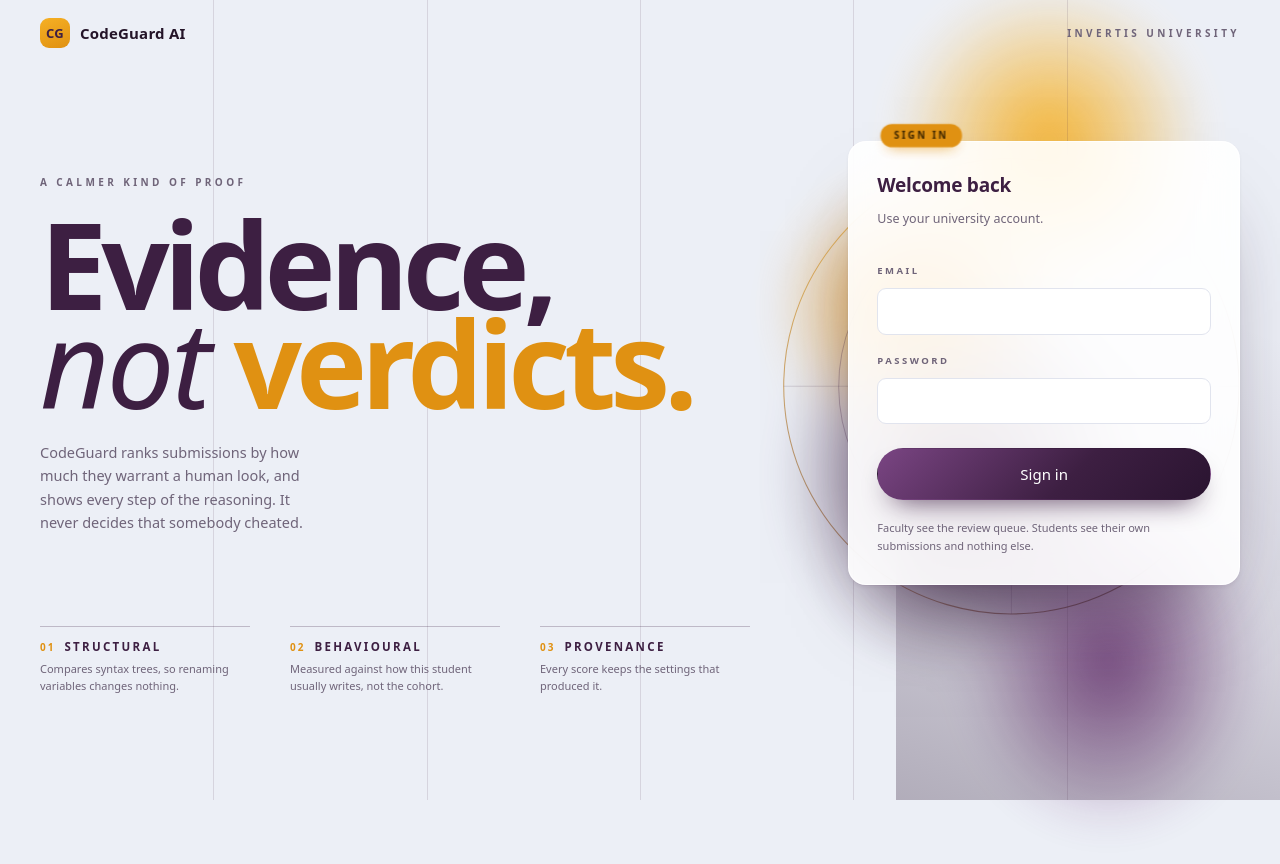
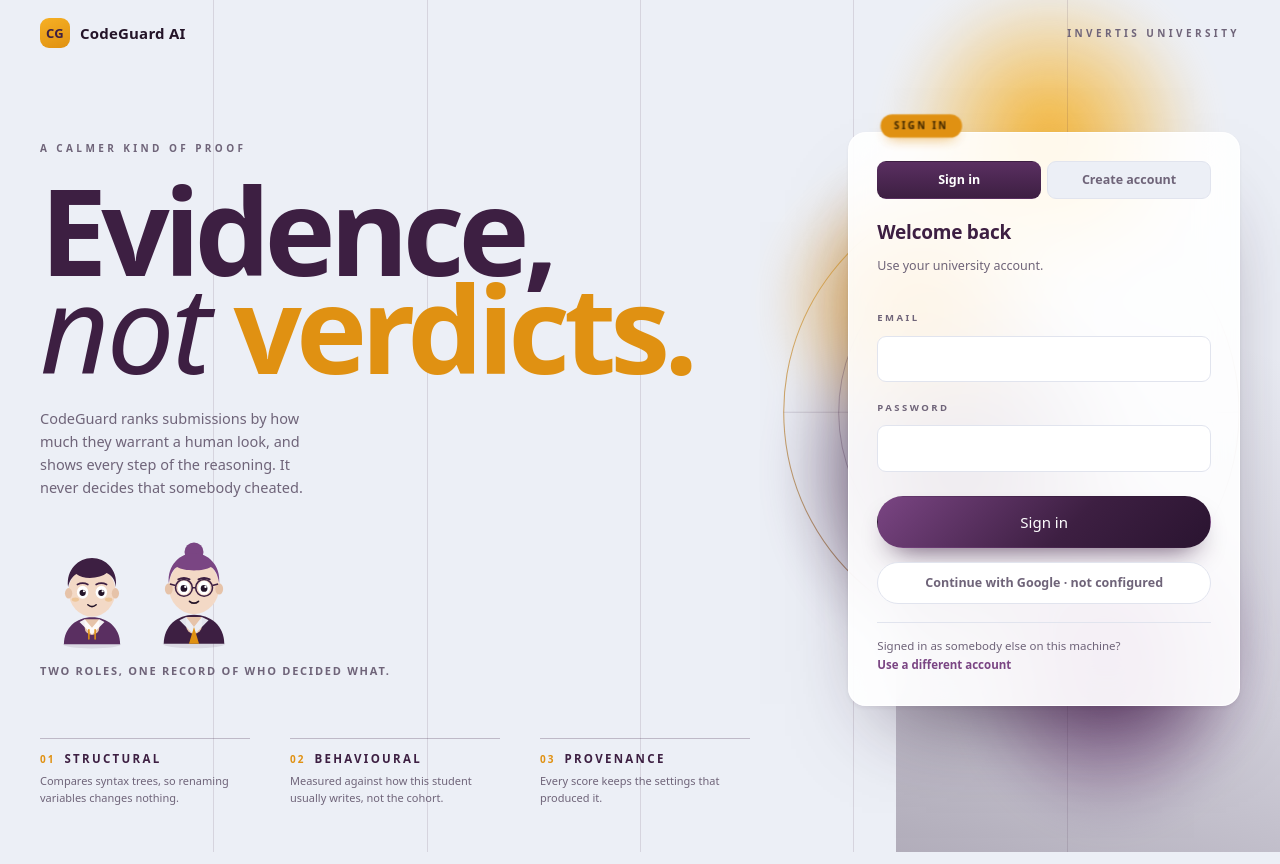
Before and after one commit to MohammadSaqlain124/codeguard-ai, a React (Vite) app in the folder apps/web/: page /login in a window 1280 px wide. Built offline with nearby package versions, Linux system fonts and the light colour scheme; no server answers.

Commit message:
feat(web): sign up, account switch, eyes shut on password

```diff
--- a/apps/web/src/pages/LoginPage.tsx
+++ b/apps/web/src/pages/LoginPage.tsx
@@ -1,21 +1,19 @@
 /**
- * Sign in.
+ * Sign in, and public registration.
  *
- * The only screen in the app with no data to lay out, which makes it the one
- * place a piece of editorial design belongs: a statement of what the system
- * is for, the three layers named, and the form itself as one object on a
- * plane in front of the rest.
- *
- * The depth is real rather than drawn. The card, the ring diagram and the
- * colour mass each sit at a different distance and answer the pointer by a
- * different amount, which is what makes the scene read as space instead of
- * as a picture of space.
+ * Two things worth knowing before reading the markup. The planes stop
+ * answering the pointer while a field has focus, because a card that keeps
+ * leaning moves the input away from the cursor aiming at it. And the
+ * characters shut their eyes while a password is being typed, which is a
+ * joke that happens to be the only correct behaviour available.
  */
 import { useEffect, useRef, useState } from "react";
 import { useNavigate } from "react-router-dom";
 
+import * as api from "../api/client";
 import { ApiError } from "../api/client";
 import { useAuth } from "../auth/AuthProvider";
+import { Avatars } from "../components/Avatars";
 
 const LAYERS = [
   ["01", "Structural", "Compares syntax trees, so renaming variables changes nothing."],
@@ -23,19 +21,22 @@ const LAYERS = [
   ["03", "Provenance", "Every score keeps the settings that produced it."],
 ];
 
+type Mode = "signin" | "signup";
+
 export function LoginPage() {
   const { signIn } = useAuth();
   const navigate = useNavigate();
   const stage = useRef<HTMLDivElement | null>(null);
 
+  const [mode, setMode] = useState<Mode>("signin");
   const [email, setEmail] = useState("");
   const [password, setPassword] = useState("");
+  const [name, setName] = useState("");
+  const [rollNo, setRollNo] = useState("");
+  const [hidingEyes, setHidingEyes] = useState(false);
   const [error, setError] = useState<string | null>(null);
   const [busy, setBusy] = useState(false);
 
-  // Pointer drives three custom properties; the stylesheet decides what each
-  // plane does with them. Keeping the maths here and the depth there means a
-  // layer can be re-tuned without touching this file.
   useEffect(() => {
     const el = stage.current;
     if (!el) return;
@@ -54,7 +55,6 @@ export function LoginPage() {
     function onMove(event: PointerEvent) {
       x = (event.clientX / window.innerWidth) * 2 - 1;
       y = (event.clientY / window.innerHeight) * 2 - 1;
-      // one write per frame rather than one per event
       if (!frame) frame = requestAnimationFrame(apply);
     }
 
@@ -65,11 +65,32 @@ export function LoginPage() {
     };
   }, []);
 
+  function settle(on: boolean) {
+    stage.current?.classList.toggle("settled", on);
+  }
+
+  function switchMode(next: Mode) {
+    setMode(next);
+    setError(null);
+    setPassword("");
+  }
+
+  function useAnotherAccount() {
+    api.clearTokens();
+    setMode("signin");
+    setEmail("");
+    setPassword("");
+    setError(null);
+  }
+
   async function submit(event: React.FormEvent) {
     event.preventDefault();
     setError(null);
     setBusy(true);
     try {
+      if (mode === "signup") {
+        await api.register({ email, password, name, rollNo });
+      }
       await signIn(email, password);
       navigate("/", { replace: true });
     } catch (err) {
@@ -104,12 +125,7 @@ export function LoginPage() {
       </svg>
 
       <div className="colrules" aria-hidden="true">
-        <span />
-        <span />
-        <span />
-        <span />
-        <span />
-        <span />
+        <span /><span /><span /><span /><span /><span />
       </div>
 
       <header className="signin-top">
@@ -133,16 +149,61 @@ export function LoginPage() {
             and shows every step of the reasoning. It never decides that
             somebody cheated.
           </p>
+          <Avatars closed={hidingEyes} />
         </div>
 
-        {/* The tab lives on the wrapper, not the card. backdrop-filter makes
-            the card a containing block, which clips any child positioned
-            outside its box, and that is what ate this label twice. */}
         <div className="signin-card-wrap">
-          <span className="tab">Sign in</span>
+          <span className="tab">{mode === "signin" ? "Sign in" : "New account"}</span>
           <form className="signin-card" onSubmit={submit}>
-          <h2>Welcome back</h2>
-          <p className="sub">Use your university account.</p>
+            <div className="auth-tabs">
+              <button
+                type="button"
+                aria-pressed={mode === "signin"}
+                onClick={() => switchMode("signin")}
+              >
+                Sign in
+              </button>
+              <button
+                type="button"
+                aria-pressed={mode === "signup"}
+                onClick={() => switchMode("signup")}
+              >
+                Create account
+              </button>
+            </div>
+
+            <h2>{mode === "signin" ? "Welcome back" : "Join your course"}</h2>
+            <p className="sub">
+              {mode === "signin"
+                ? "Use your university account."
+                : "Registration creates a student account. Staff accounts are made by an admin."}
+            </p>
+
+            {mode === "signup" ? (
+              <>
+                <label htmlFor="name">Full name</label>
+                <input
+                  id="name"
+                  value={name}
+                  autoComplete="name"
+                  required
+                  onFocus={() => settle(true)}
+                  onBlur={() => settle(false)}
+                  onChange={(e) => setName(e.target.value)}
+                />
+
+                <label htmlFor="rollNo">Roll number</label>
+                <input
+                  id="rollNo"
+                  value={rollNo}
+                  placeholder="BCS2023126"
+                  required
+                  onFocus={() => settle(true)}
+                  onBlur={() => settle(false)}
+                  onChange={(e) => setRollNo(e.target.value)}
+                />
+              </>
+            ) : null}
 
             <label htmlFor="email">Email</label>
             <input
@@ -151,28 +212,65 @@ export function LoginPage() {
               value={email}
               autoComplete="username"
               required
+              onFocus={() => settle(true)}
+              onBlur={() => settle(false)}
               onChange={(e) => setEmail(e.target.value)}
             />
 
-          <label htmlFor="password">Password</label>
+            <label htmlFor="password">
+              Password{mode === "signup" ? " · at least 8 characters" : ""}
+            </label>
             <input
               id="password"
               type="password"
               value={password}
-            autoComplete="current-password"
+              autoComplete={mode === "signin" ? "current-password" : "new-password"}
               required
+              onFocus={() => {
+                settle(true);
+                setHidingEyes(true);
+              }}
+              onBlur={() => {
+                settle(false);
+                setHidingEyes(false);
+              }}
               onChange={(e) => setPassword(e.target.value)}
             />
 
             {error ? <p className="error">{error}</p> : null}
 
             <button type="submit" disabled={busy}>
-            {busy ? "Signing in…" : "Sign in"}
+              {busy
+                ? mode === "signin"
+                  ? "Signing in…"
+                  : "Creating…"
+                : mode === "signin"
+                  ? "Sign in"
+                  : "Create account and sign in"}
             </button>
 
-          <p className="note">
-            Faculty see the review queue. Students see their own submissions and
-            nothing else.
+            {/* Shown, and shown as unavailable. The API has no OAuth route, so
+                a working-looking Google button would be a control that lies. */}
+            <button className="sso" type="button" disabled title="No OAuth provider is configured on this deployment">
+              Continue with Google · not configured
+            </button>
+
+            <p className="auth-alt">
+              {mode === "signin" ? (
+                <>
+                  Signed in as somebody else on this machine?{" "}
+                  <button className="link" type="button" onClick={useAnotherAccount}>
+                    Use a different account
+                  </button>
+                </>
+              ) : (
+                <>
+                  Already enrolled?{" "}
+                  <button className="link" type="button" onClick={() => switchMode("signin")}>
+                    Sign in instead
+                  </button>
+                </>
+              )}
             </p>
           </form>
         </div>
```
Lines whose indentation alone changed are shown as unchanged.
